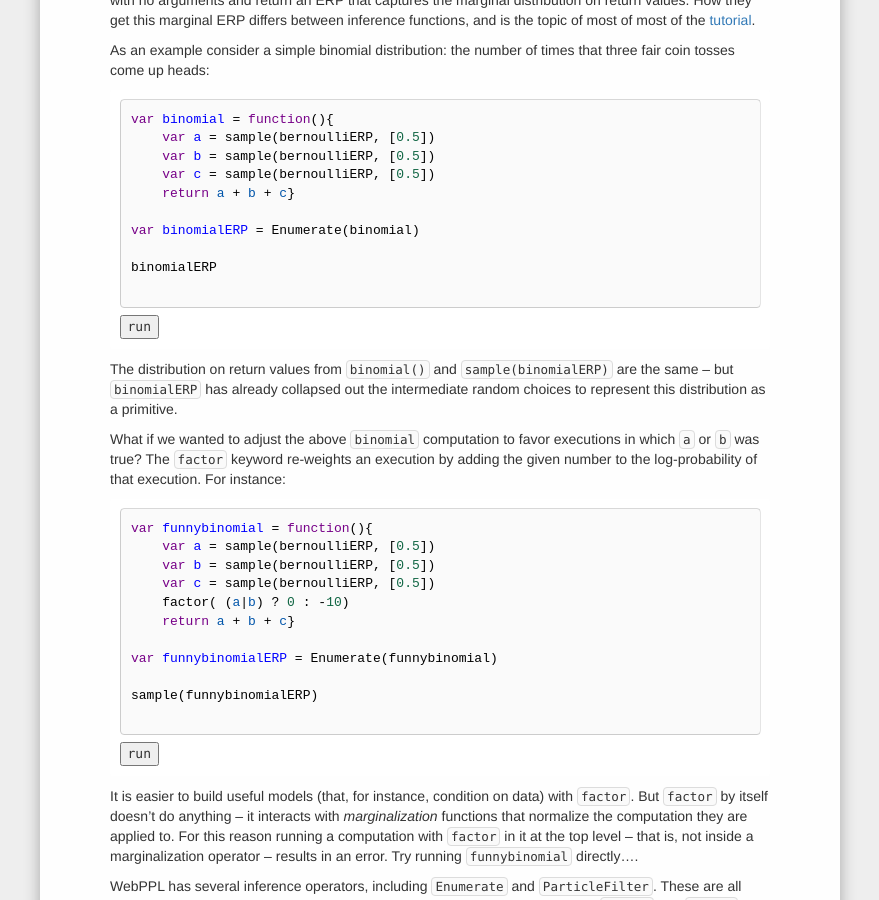
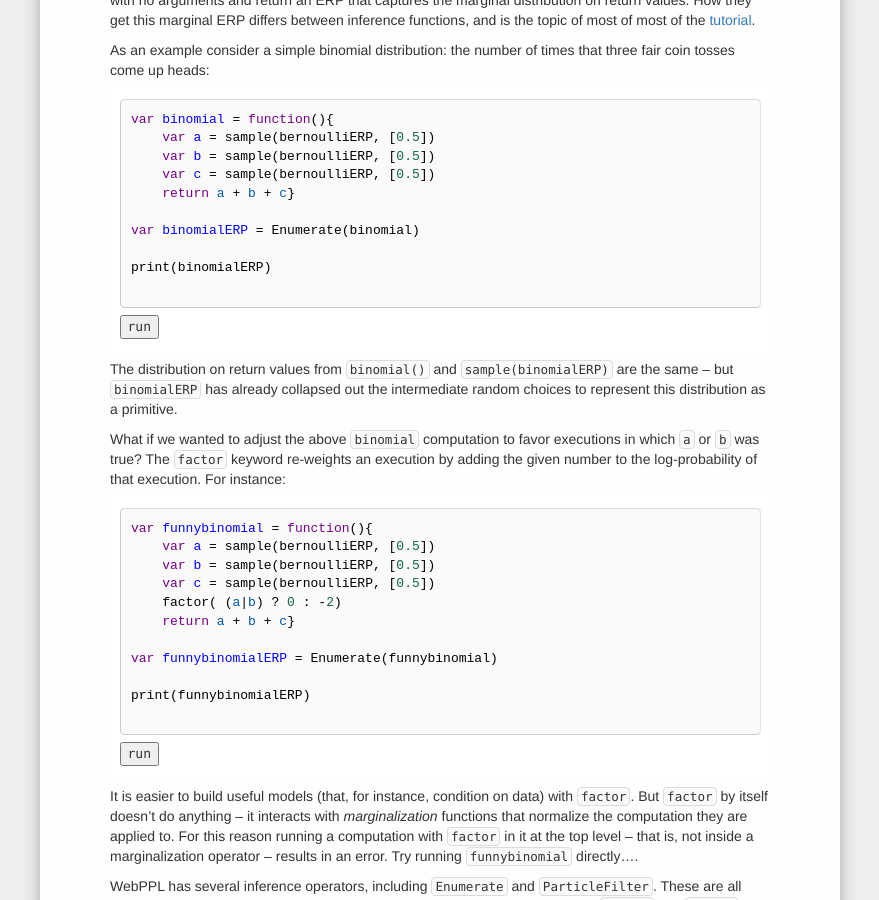
Before and after one commit to probmods/dippl, a Jekyll site: the page built from lectures/02-WebPPL.md, in a window 1280 px wide and 900 px high, scrolled down 2184 px. Shown: the whole window, without its empty margins (200-1079 px from the left). Built offline with Jekyll 4.4.1, drawn with Linux system fonts in a browser that asks for light colours; nearby versions of some CDN libraries; library files that are not in the unit come from our copies; a script that is not in the unit is left out.

Commit message:
Update 02-WebPPL.md

```diff
--- a/lectures/02-WebPPL.md
+++ b/lectures/02-WebPPL.md
@@ -80,7 +80,7 @@ var binomial = function(){
 
 var binomialERP = Enumerate(binomial)
 
-binomialERP
+print(binomialERP)
 ~~~
 
 The distribution on return values from `binomial()` and `sample(binomialERP)` are the same -- but `binomialERP` has already collapsed out the intermediate random choices to represent this distribution as a primitive.
@@ -92,12 +92,12 @@ var funnybinomial = function(){
     var a = sample(bernoulliERP, [0.5])
     var b = sample(bernoulliERP, [0.5])
     var c = sample(bernoulliERP, [0.5])
-    factor( (a|b) ? 0 : -10)
+    factor( (a|b) ? 0 : -2)
     return a + b + c}
 
 var funnybinomialERP = Enumerate(funnybinomial)
 
-sample(funnybinomialERP)
+print(funnybinomialERP)
 ~~~
 
 It is easier to build useful models (that, for instance, condition on data) with `factor`. But `factor` by itself doesn't do anything -- it interacts with *marginalization* functions that normalize the computation they are applied to. For this reason running a computation with `factor` in it at the top level -- that is, not inside a marginalization operator -- results in an error. Try running `funnybinomial` directly....
```
